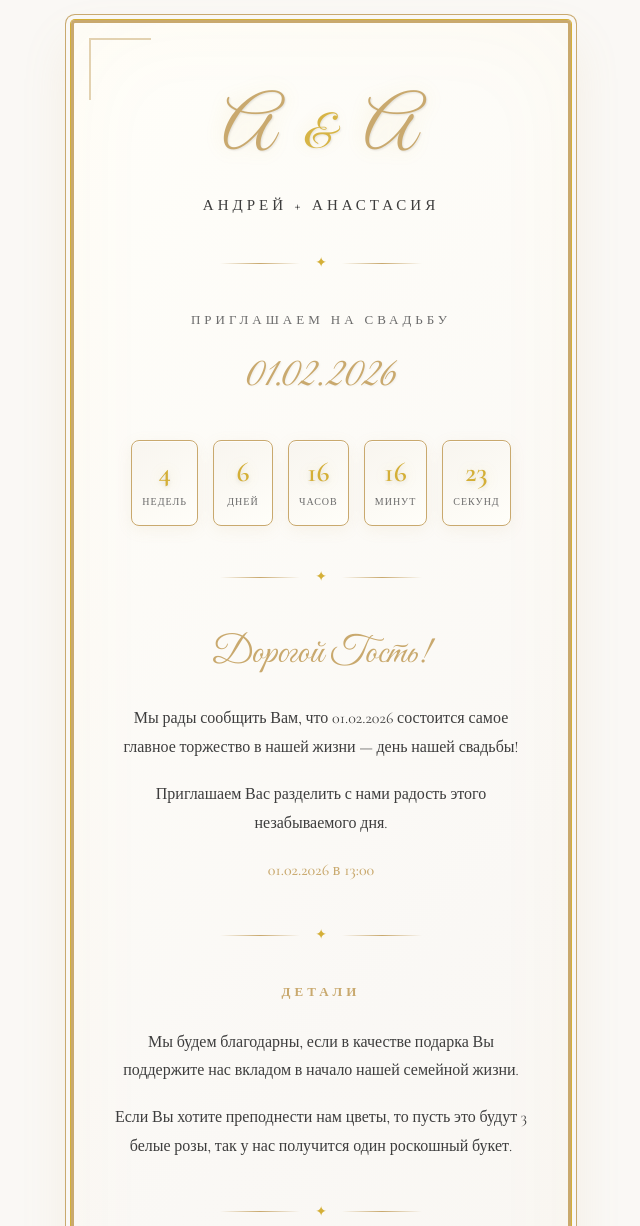
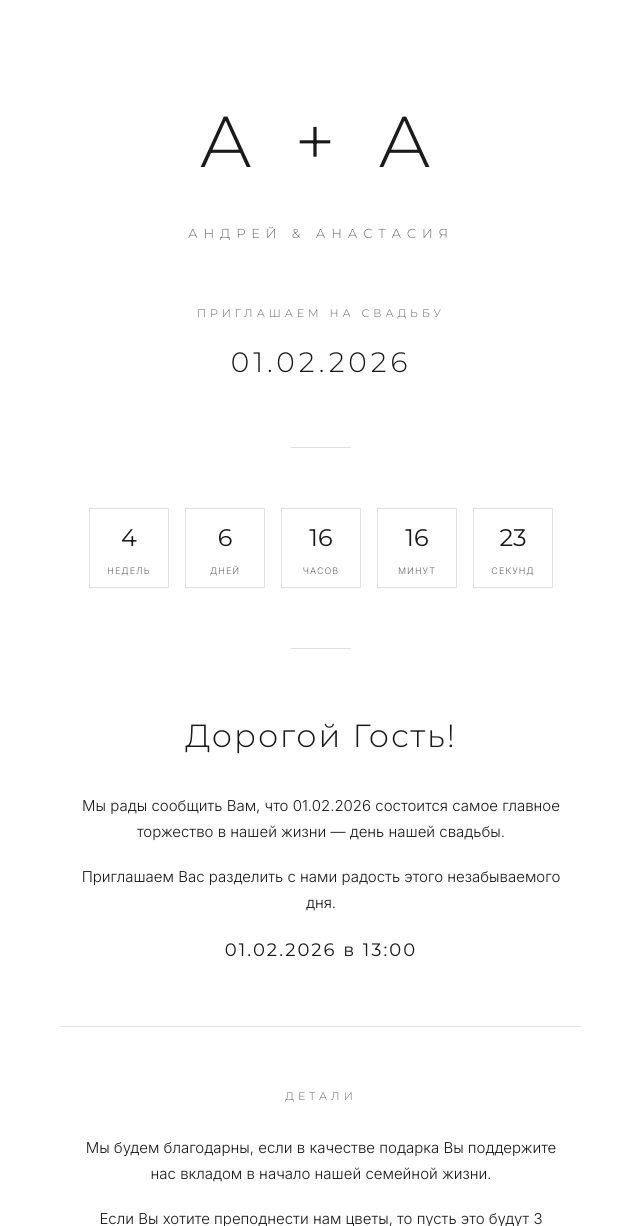
Before and after one commit to beobito/beobito.github.io, a plain HTML site: page index.html in a window 1280 px wide. Shown: the top 1226 px of the page, without its empty margins (319-959 px from the left). Drawn offline with nearby package versions, Linux system fonts and the light colour scheme.

Commit message:
Update index.html

```diff
--- a/index.html
+++ b/index.html
@@ -8,21 +8,21 @@
   <!-- Google Fonts -->
   <link rel="preconnect" href="https://fonts.googleapis.com">
   <link rel="preconnect" href="https://fonts.gstatic.com" crossorigin>
-  <link href="https://fonts.googleapis.com/css2?family=Cormorant+Garamond:ital,wght@0,400;0,500;0,600;1,400&family=Great+Vibes&display=swap" rel="stylesheet">
+  <link href="https://fonts.googleapis.com/css2?family=Inter:wght@300;400;500&family=Montserrat:wght@300;400;500;600&display=swap" rel="stylesheet">
 
   <style>
-    /* Reset & Base */
+    /* Reset */
     * {
       box-sizing: border-box;
       margin: 0;
       padding: 0;
     }
 
-    /* Keyframes */
-    @keyframes fadeIn {
+    /* Animations */
+    @keyframes slideUp {
       from {
         opacity: 0;
-        transform: translateY(20px);
+        transform: translateY(40px);
       }
       to {
         opacity: 1;
@@ -30,381 +30,298 @@
       }
     }
 
-    @keyframes shimmer {
-      0% { opacity: 0.7; }
-      50% { opacity: 1; }
-      100% { opacity: 0.7; }
+    @keyframes fadeIn {
+      from {
+        opacity: 0;
+      }
+      to {
+        opacity: 1;
+      }
     }
 
-    @keyframes pulse {
-      0%, 100% { transform: scale(1); }
-      50% { transform: scale(1.05); }
-    }
-
+    /* Base styles */
     body {
-      font-family: 'Cormorant Garamond', 'Times New Roman', serif;
-      background: #faf8f5;
-      color: #3d3d3d;
-      line-height: 1.6;
-      min-height: 100vh;
-      padding: 20px;
+      font-family: 'Inter', sans-serif;
+      background: #ffffff;
+      color: #1a1a1a;
+      line-height: 1.7;
+      font-weight: 300;
     }
 
     .page {
-      max-width: 500px;
+      max-width: 600px;
       margin: 0 auto;
-      background: linear-gradient(135deg, #fffef9 0%, #faf8f5 50%, #f8f5ef 100%);
-      padding: 50px 35px;
-      border: 3px solid #c9a96e;
-      border-radius: 4px;
-      box-shadow:
-        0 0 0 1px #d4af37,
-        0 0 0 5px #faf8f5,
-        0 0 0 6px #c9a96e,
-        0 25px 50px rgba(201, 169, 110, 0.15),
-        inset 0 0 100px rgba(212, 175, 55, 0.03);
-      position: relative;
-    }
-
-    .page::before,
-    .page::after {
-      content: '';
-      position: absolute;
-      width: 60px;
-      height: 60px;
-      border: 2px solid #c9a96e;
-      opacity: 0.5;
-    }
-
-    .page::before {
-      top: 15px;
-      left: 15px;
-      border-right: none;
-      border-bottom: none;
-    }
-
-    .page::after {
-      bottom: 15px;
-      right: 15px;
-      border-left: none;
-      border-top: none;
+      padding: 80px 40px;
     }
 
     .center {
       text-align: center;
     }
 
-    /* Header Section */
-    .header-section {
-      animation: fadeIn 1s ease-out forwards;
+    /* Divider line */
+    .divider {
+      width: 60px;
+      height: 1px;
+      background: #e0e0e0;
+      margin: 60px auto;
       opacity: 0;
+      animation: fadeIn 0.8s ease forwards;
+      animation-delay: 0.3s;
+    }
+
+    .divider-wide {
+      width: 100%;
+    }
+
+    /* Header section */
+    .header {
+      opacity: 0;
+      animation: slideUp 1s ease forwards;
+      animation-delay: 0.1s;
     }
 
     .initials {
-      font-family: 'Great Vibes', cursive;
+      font-family: 'Montserrat', sans-serif;
       font-size: 72px;
-      color: #c9a96e;
-      letter-spacing: 4px;
-      margin-bottom: 5px;
-      text-shadow:
-        1px 1px 2px rgba(0, 0, 0, 0.1),
-        0 0 20px rgba(212, 175, 55, 0.2);
-      transition: all 0.3s ease;
-    }
-
-    .initials:hover {
-      color: #d4af37;
-      text-shadow:
-        1px 1px 2px rgba(0, 0, 0, 0.1),
-        0 0 30px rgba(212, 175, 55, 0.4);
-    }
-
-    .ampersand {
-      font-size: 48px;
-      color: #d4af37;
-      margin: 0 10px;
-      display: inline-block;
-      animation: shimmer 3s ease-in-out infinite;
+      font-weight: 300;
+      letter-spacing: 12px;
+      margin-bottom: 20px;
+      color: #1a1a1a;
     }
 
     .names {
-      font-family: 'Cormorant Garamond', serif;
-      font-size: 15px;
-      letter-spacing: 4px;
+      font-family: 'Montserrat', sans-serif;
+      font-size: 13px;
+      letter-spacing: 6px;
       text-transform: uppercase;
-      color: #3d3d3d;
-      margin-bottom: 30px;
-      font-weight: 500;
-    }
-
-    /* Decorative Dividers */
-    .divider {
-      color: #c9a96e;
-      font-size: 18px;
-      letter-spacing: 8px;
-      margin: 30px 0;
-      opacity: 0.8;
-    }
-
-    .divider-line {
-      display: flex;
-      align-items: center;
-      justify-content: center;
-      margin: 35px 0;
-    }
-
-    .divider-line::before,
-    .divider-line::after {
-      content: '';
-      flex: 1;
-      height: 1px;
-      background: linear-gradient(90deg, transparent, #c9a96e, transparent);
-      max-width: 80px;
-    }
-
-    .divider-line span {
-      color: #d4af37;
-      padding: 0 15px;
-      font-size: 14px;
-    }
-
-    /* Invite Title */
-    .invite-section {
-      animation: fadeIn 1s ease-out 0.3s forwards;
-      opacity: 0;
+      color: #666;
+      margin-bottom: 60px;
     }
 
     .invite-title {
-      font-size: 13px;
+      font-family: 'Montserrat', sans-serif;
+      font-size: 11px;
       letter-spacing: 4px;
       text-transform: uppercase;
-      color: #6b6b6b;
-      margin-bottom: 12px;
-      font-weight: 500;
+      color: #666;
+      margin-bottom: 16px;
     }
 
     .date {
-      font-family: 'Great Vibes', cursive;
-      font-size: 42px;
-      color: #c9a96e;
-      margin-bottom: 30px;
-      text-shadow: 1px 1px 2px rgba(0, 0, 0, 0.05);
+      font-family: 'Montserrat', sans-serif;
+      font-size: 28px;
+      font-weight: 300;
+      letter-spacing: 4px;
+      color: #1a1a1a;
     }
 
-    /* Timer */
+    /* Timer section */
     .timer-section {
-      animation: fadeIn 1s ease-out 0.6s forwards;
       opacity: 0;
+      animation: slideUp 1s ease forwards;
+      animation-delay: 0.3s;
     }
 
     .timer {
       display: flex;
       justify-content: center;
-      gap: 15px;
-      margin-bottom: 40px;
-      text-align: center;
+      gap: 16px;
+      flex-wrap: wrap;
     }
 
-    .timer-item {
-      background: linear-gradient(145deg, #f8f5ef, #fffef9);
-      border: 1px solid #c9a96e;
-      border-radius: 8px;
-      padding: 15px 10px;
-      min-width: 60px;
-      box-shadow:
-        0 4px 15px rgba(201, 169, 110, 0.1),
-        inset 0 1px 0 rgba(255, 255, 255, 0.8);
+    .timer-block {
+      width: 80px;
+      height: 80px;
+      border: 1px solid #e0e0e0;
+      display: flex;
+      flex-direction: column;
+      justify-content: center;
+      align-items: center;
       transition: all 0.3s ease;
     }
 
-    .timer-item:hover {
-      transform: translateY(-3px);
-      box-shadow:
-        0 8px 25px rgba(201, 169, 110, 0.2),
-        inset 0 1px 0 rgba(255, 255, 255, 0.8);
+    .timer-block:hover {
+      transform: scale(1.05);
+      box-shadow: 0 10px 40px rgba(0, 0, 0, 0.08);
+      border-color: #1a1a1a;
     }
 
-    .timer-number {
+    .timer-block span {
+      font-family: 'Montserrat', sans-serif;
+      font-size: 24px;
+      font-weight: 400;
+      color: #1a1a1a;
       display: block;
-      font-family: 'Cormorant Garamond', serif;
-      font-size: 28px;
-      font-weight: 600;
-      color: #d4af37;
-      text-shadow:
-        0 2px 4px rgba(0, 0, 0, 0.1),
-        0 0 15px rgba(212, 175, 55, 0.2);
-      line-height: 1.2;
     }
 
-    .timer-label {
-      font-size: 10px;
+    .timer-block small {
+      font-size: 9px;
       letter-spacing: 1px;
       text-transform: uppercase;
-      color: #6b6b6b;
-      margin-top: 5px;
-      font-weight: 500;
+      color: #666;
+      margin-top: 4px;
     }
 
-    /* Content Sections */
+    /* Content sections */
     .section {
-      margin-bottom: 40px;
+      opacity: 0;
+      animation: slideUp 1s ease forwards;
     }
 
-    .greeting-section {
-      animation: fadeIn 1s ease-out 0.9s forwards;
-      opacity: 0;
+    .section:nth-child(3) {
+      animation-delay: 0.5s;
     }
 
-    .details-section {
-      animation: fadeIn 1s ease-out 1.2s forwards;
-      opacity: 0;
+    .section:nth-child(5) {
+      animation-delay: 0.7s;
     }
 
-    .schedule-section {
-      animation: fadeIn 1s ease-out 1.5s forwards;
-      opacity: 0;
+    .section:nth-child(7) {
+      animation-delay: 0.9s;
     }
 
-    .footer-section {
-      animation: fadeIn 1s ease-out 1.8s forwards;
-      opacity: 0;
+    .section:nth-child(9) {
+      animation-delay: 1.1s;
     }
 
     h2 {
-      font-family: 'Great Vibes', cursive;
-      font-size: 38px;
-      color: #c9a96e;
-      margin-bottom: 20px;
-      font-weight: 400;
+      font-family: 'Montserrat', sans-serif;
+      font-size: 32px;
+      font-weight: 300;
+      margin-bottom: 30px;
+      letter-spacing: 2px;
     }
 
     p {
-      font-size: 16px;
-      margin-bottom: 18px;
-      line-height: 1.8;
+      font-size: 15px;
+      color: #1a1a1a;
+      margin-bottom: 20px;
+      max-width: 480px;
+      margin-left: auto;
+      margin-right: auto;
     }
 
-    .section-title {
-      font-size: 13px;
+    .highlight {
+      font-family: 'Montserrat', sans-serif;
+      font-size: 18px;
+      font-weight: 400;
+      letter-spacing: 2px;
+      color: #1a1a1a;
+      margin-top: 10px;
+    }
+
+    /* Details section */
+    .details-title {
+      font-family: 'Montserrat', sans-serif;
+      font-size: 11px;
       letter-spacing: 4px;
       text-transform: uppercase;
-      color: #c9a96e;
-      margin-bottom: 25px;
-      font-weight: 600;
-    }
-
-    .schedule-title {
-      font-family: 'Great Vibes', cursive;
-      font-size: 36px;
-      color: #c9a96e;
+      color: #666;
       margin-bottom: 30px;
     }
 
-    /* Events */
+    /* Schedule section */
+    .schedule-title {
+      font-family: 'Montserrat', sans-serif;
+      font-size: 28px;
+      font-weight: 300;
+      margin-bottom: 50px;
+      letter-spacing: 2px;
+    }
+
     .event {
-      margin-bottom: 35px;
-      padding: 25px;
-      background: linear-gradient(135deg, rgba(201, 169, 110, 0.05), transparent);
-      border-radius: 8px;
-      border-left: 3px solid #c9a96e;
+      margin-bottom: 50px;
+      padding: 30px;
+      border: 1px solid #e0e0e0;
       transition: all 0.3s ease;
     }
 
     .event:hover {
-      background: linear-gradient(135deg, rgba(201, 169, 110, 0.1), transparent);
-      transform: translateX(5px);
+      box-shadow: 0 10px 40px rgba(0, 0, 0, 0.06);
     }
 
     .event-time {
-      font-size: 13px;
-      letter-spacing: 2px;
-      color: #d4af37;
-      margin-bottom: 8px;
-      font-weight: 500;
+      font-family: 'Montserrat', sans-serif;
+      font-size: 11px;
+      letter-spacing: 3px;
+      color: #666;
+      margin-bottom: 12px;
     }
 
     .event-name {
-      font-family: 'Great Vibes', cursive;
-      font-size: 28px;
-      color: #3d3d3d;
-      margin-bottom: 10px;
+      font-family: 'Montserrat', sans-serif;
+      font-size: 18px;
+      font-weight: 500;
+      margin-bottom: 12px;
+      letter-spacing: 1px;
     }
 
-    .event p {
-      font-size: 15px;
-      margin-bottom: 8px;
-      color: #5a5a5a;
+    .event-location {
+      font-size: 14px;
+      color: #666;
+      margin-bottom: 16px;
     }
 
-    .event p:last-child {
+    .event-description {
+      font-size: 14px;
+      color: #1a1a1a;
       margin-bottom: 0;
-      font-style: italic;
     }
 
     /* Footer */
     .footer {
-      font-family: 'Great Vibes', cursive;
-      font-size: 42px;
-      color: #c9a96e;
-      margin-top: 30px;
-      text-shadow: 1px 1px 2px rgba(0, 0, 0, 0.05);
-      animation: pulse 3s ease-in-out infinite;
-    }
-
-    /* Ornament at bottom */
-    .ornament {
-      margin-top: 40px;
-      color: #c9a96e;
-      font-size: 24px;
-      letter-spacing: 12px;
-      opacity: 0.6;
+      font-family: 'Montserrat', sans-serif;
+      font-size: 36px;
+      font-weight: 300;
+      letter-spacing: 4px;
+      opacity: 0;
+      animation: slideUp 1s ease forwards;
+      animation-delay: 1.3s;
     }
 
     /* Responsive */
     @media (max-width: 480px) {
       .page {
-        padding: 35px 20px;
+        padding: 60px 24px;
       }
 
       .initials {
-        font-size: 56px;
+        font-size: 48px;
+        letter-spacing: 8px;
       }
 
-      .ampersand {
-        font-size: 36px;
+      .names {
+        font-size: 11px;
+        letter-spacing: 4px;
       }
 
       .timer {
-        gap: 8px;
+        gap: 10px;
       }
 
-      .timer-item {
-        min-width: 50px;
-        padding: 12px 6px;
+      .timer-block {
+        width: 65px;
+        height: 65px;
       }
 
-      .timer-number {
-        font-size: 22px;
+      .timer-block span {
+        font-size: 20px;
       }
 
-      .timer-label {
+      .timer-block small {
         font-size: 8px;
       }
 
-      h2, .schedule-title {
-        font-size: 32px;
+      h2 {
+        font-size: 26px;
       }
 
-      .date {
-        font-size: 34px;
+      .schedule-title {
+        font-size: 24px;
       }
 
-      .event {
-        padding: 18px;
-      }
-
-      .event-name {
-        font-size: 24px;
+      .footer {
+        font-size: 28px;
       }
     }
   </style>
@@ -415,69 +332,62 @@
   <div class="page">
 
     <!-- Header -->
-    <div class="center header-section">
-      <div class="initials">
-        <span>A</span>
-        <span class="ampersand">&</span>
-        <span>A</span>
-      </div>
-      <div class="names">Андрей + Анастасия</div>
-    </div>
+    <div class="center header">
+      <div class="initials">А + А</div>
+      <div class="names">Андрей & Анастасия</div>
 
-    <div class="divider-line"><span>&#10022;</span></div>
-
-    <!-- Invite -->
-    <div class="center invite-section">
       <div class="invite-title">Приглашаем на свадьбу</div>
       <div class="date">01.02.2026</div>
     </div>
 
+    <div class="divider"></div>
+
     <!-- Timer -->
-    <div class="timer-section">
+    <div class="center timer-section">
       <div class="timer" id="timer">
-        <div class="timer-item">
-          <span class="timer-number" id="weeks">00</span>
-          <div class="timer-label">недель</div>
+        <div class="timer-block">
+          <span id="weeks">00</span>
+          <small>недель</small>
         </div>
-        <div class="timer-item">
-          <span class="timer-number" id="days">00</span>
-          <div class="timer-label">дней</div>
+        <div class="timer-block">
+          <span id="days">00</span>
+          <small>дней</small>
         </div>
-        <div class="timer-item">
-          <span class="timer-number" id="hours">00</span>
-          <div class="timer-label">часов</div>
+        <div class="timer-block">
+          <span id="hours">00</span>
+          <small>часов</small>
         </div>
-        <div class="timer-item">
-          <span class="timer-number" id="minutes">00</span>
-          <div class="timer-label">минут</div>
+        <div class="timer-block">
+          <span id="minutes">00</span>
+          <small>минут</small>
         </div>
-        <div class="timer-item">
-          <span class="timer-number" id="seconds">00</span>
-          <div class="timer-label">секунд</div>
+        <div class="timer-block">
+          <span id="seconds">00</span>
+          <small>секунд</small>
         </div>
       </div>
     </div>
 
-    <div class="divider-line"><span>&#10022;</span></div>
+    <div class="divider"></div>
 
     <!-- Greeting -->
-    <div class="section center greeting-section">
+    <div class="section center">
       <h2>Дорогой Гость!</h2>
       <p>
         Мы рады сообщить Вам, что 01.02.2026 состоится самое главное торжество в
-        нашей жизни — день нашей свадьбы!
+        нашей жизни — день нашей свадьбы.
       </p>
       <p>
         Приглашаем Вас разделить с нами радость этого незабываемого дня.
       </p>
-      <p style="color: #c9a96e; font-weight: 500;">01.02.2026 в 13:00</p>
+      <p class="highlight">01.02.2026 в 13:00</p>
     </div>
 
-    <div class="divider-line"><span>&#10022;</span></div>
+    <div class="divider divider-wide"></div>
 
     <!-- Details -->
-    <div class="section center details-section">
-      <div class="section-title">Детали</div>
+    <div class="section center">
+      <div class="details-title">Детали</div>
       <p>
         Мы будем благодарны, если в качестве подарка Вы поддержите нас вкладом в
         начало нашей семейной жизни.
@@ -488,37 +398,36 @@
       </p>
     </div>
 
-    <div class="divider-line"><span>&#10022;</span></div>
+    <div class="divider divider-wide"></div>
 
     <!-- Schedule -->
-    <div class="section center schedule-section">
-      <div class="schedule-title">Свадебное расписание</div>
+    <div class="section center">
+      <div class="schedule-title">Расписание</div>
 
       <div class="event">
-        <div class="event-time">13:00 &middot; 01.02.2026</div>
+        <div class="event-time">13:00 / 01.02.2026</div>
         <div class="event-name">Торжественная роспись</div>
-        <p>ЗАГС</p>
-        <p>
+        <div class="event-location">ЗАГС</div>
+        <p class="event-description">
           Приглашаем вас разделить вместе с нами радость создания новой семьи.
         </p>
       </div>
 
       <div class="event">
-        <div class="event-time">15:00 &middot; 01.02.2026</div>
+        <div class="event-time">15:00 / 01.02.2026</div>
         <div class="event-name">Банкет</div>
-        <p>Ресторан "ArtЯшок & La Veranda"<br>Ленинградское шоссе, 39</p>
-        <p>
+        <div class="event-location">Ресторан ArtЯшок & La Veranda<br>Ленинградское шоссе, 39</div>
+        <p class="event-description">
           После росписи мы продолжим праздник за банкетом.
         </p>
       </div>
     </div>
 
-    <div class="divider-line"><span>&#10022;</span></div>
+    <div class="divider"></div>
 
     <!-- Footer -->
-    <div class="center footer-section">
-      <div class="footer">Ждём Вас!</div>
-      <div class="ornament">&#10022; &#10022; &#10022;</div>
+    <div class="center footer">
+      Ждём Вас
     </div>
 
   </div>
```
